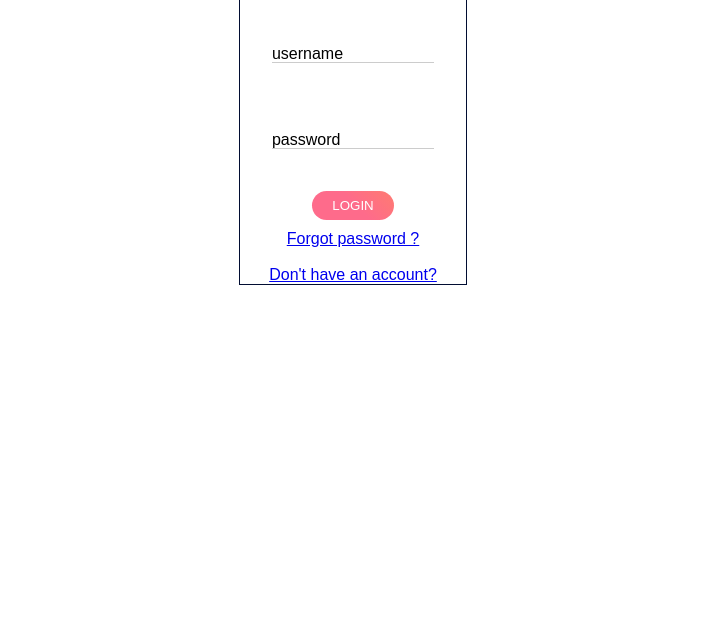
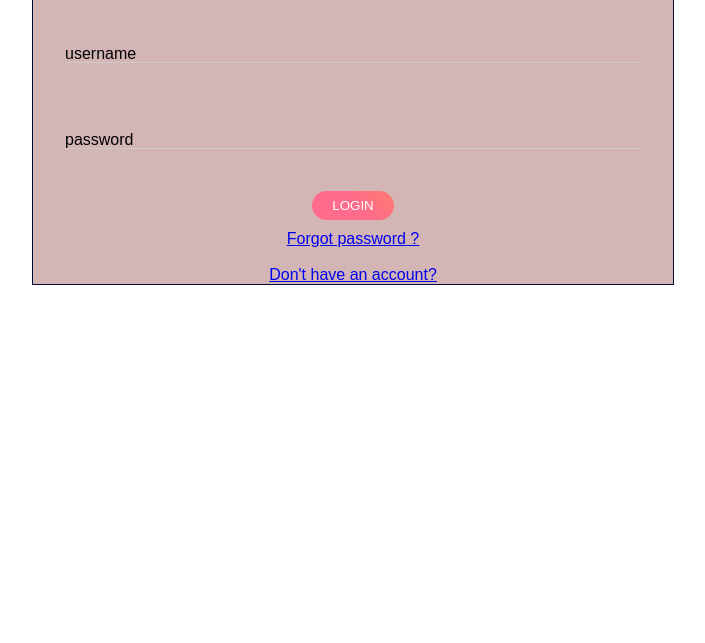
Before and after one commit to kisiaurkopuchhoyaar/my_first_repo_sample, a plain HTML site: page Another_Login_Page/login.html in a window 1280 px wide. Shown: the part 157-800 px from the top of the page, without its empty margins (287-992 px from the left). Drawn offline with Linux system fonts and the light colour scheme.

Commit message:
chota_mota_css_changes

```diff
--- a/Another_Login_Page/styles.css
+++ b/Another_Login_Page/styles.css
@@ -21,10 +21,16 @@
   justify-content: center;
   align-items: center;
 
+  background-color: color-mix(in srgb, rgba(111, 107, 111, 0.382), rgb(224, 164, 164));
+
+
+
+
   margin-inline: auto;
 
   border: #010d32 1px solid;
   border-style: ridge;
+
 }
 .title {
   font-size: 2.5em;
@@ -45,17 +51,21 @@
   flex-direction: column-reverse;
   padding: 2em;
   position: relative;
+  width: 50vw;
+
 }
 .input-container input {
   position: relative;
   padding: 0.3em;
   color: rgb(2, 4, 36);
+  background-color: rgb(223, 227, 167);
   font-size: 12px;
   font-family: "Helvetica Neue", Helvetica, Arial, sans-serif;
-
+background-color:inherit;
   border: none;
   border-bottom: 1px solid #ccc;
   outline: none;
+
 }
 .input-container input:focus {
   background-color: hsl(0, 15%, 90%);
```
